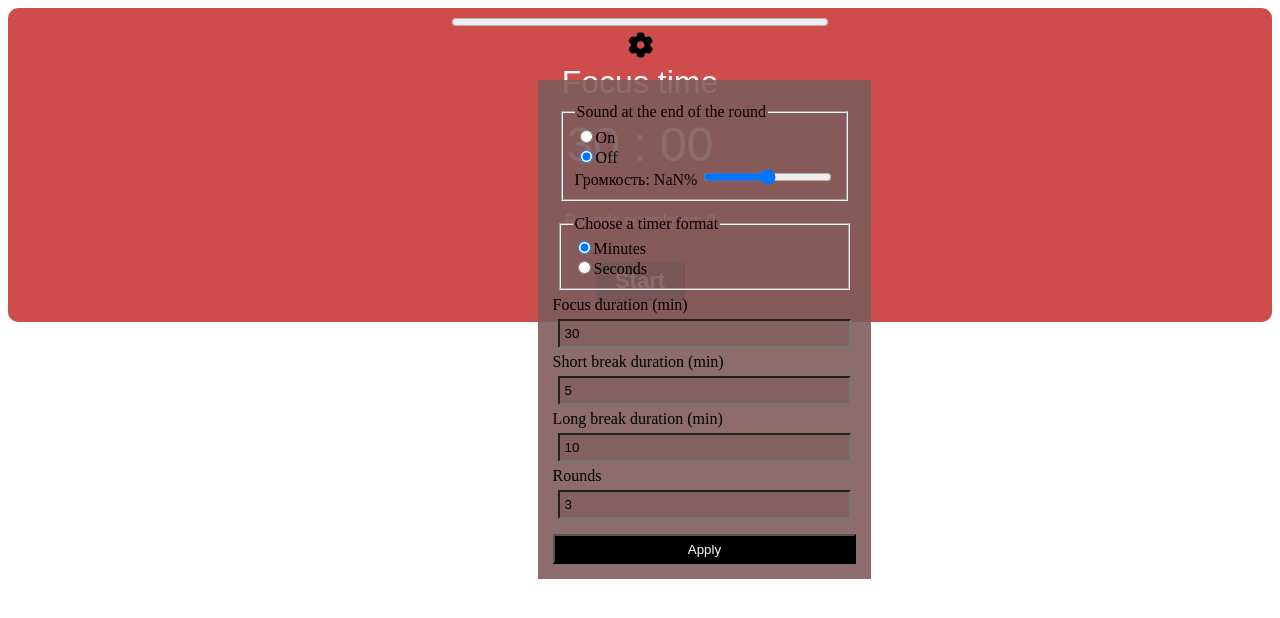
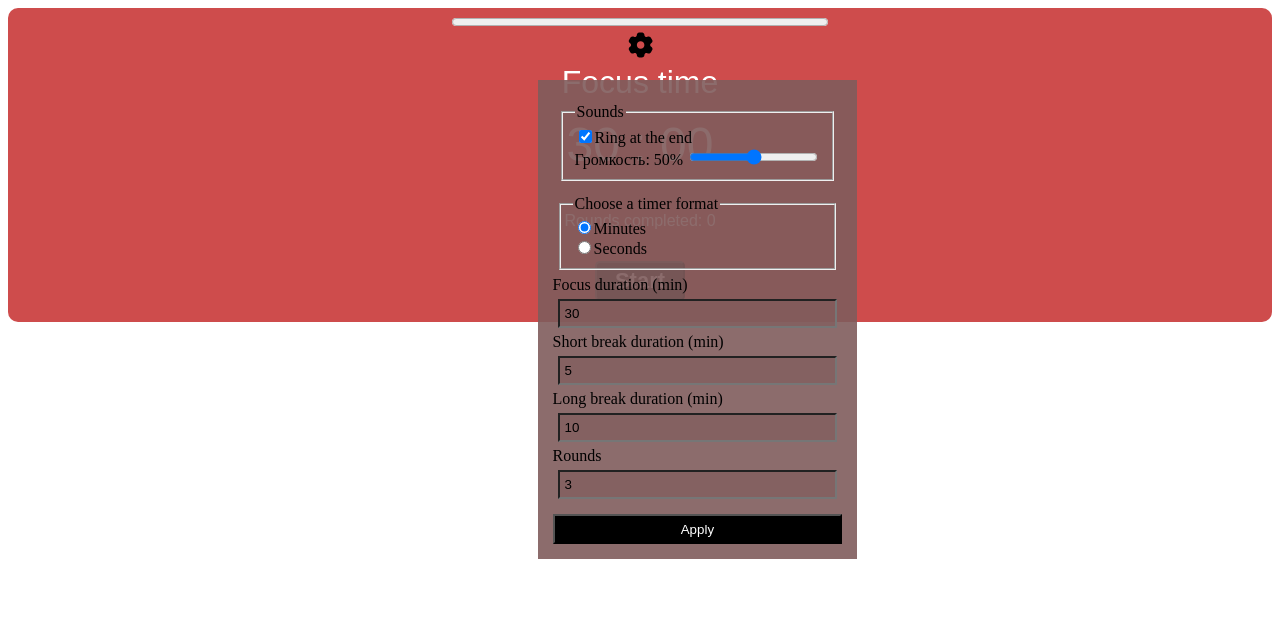
Before and after one commit to Wecpo/Pomodoro, a Vue app: page / in a window 1280 px wide. Both pictures are taken after a click on the element 640 px from the left and 47 px from the top of the page. Shown: the top 618 px of the page. Built offline with nearby package versions, Linux system fonts and the light colour scheme.

Commit message:
refactor: fieldsets from timerSettingsModal form are placed in a separate components and sound input changed to checkbox

```diff
--- a/src/components/fieldsets/TimerSettingsModalFieldsetSound.vue
+++ b/src/components/fieldsets/TimerSettingsModalFieldsetSound.vue
@@ -1,16 +1,13 @@
 <script setup lang="ts">
-const ringAtheEnd = defineModel<string>('ringAtTheEnd');
-const volume = defineModel<string>('volume');
+const ringAtheEnd = defineModel<boolean>('ringAtTheEnd');
+const volume = defineModel<number>('volume', { required: true, default: 0.5 });
 </script>
 
 <template>
   <fieldset class="fieldset-sounds">
-    <legend>Sound at the end of the round</legend>
+    <legend>Sounds</legend>
     <label>
-      <input v-model="ringAtheEnd" type="radio" value="on">On
-    </label>
-    <label>
-      <input v-model="ringAtheEnd" type="radio" value="off">Off
+      <input v-model="ringAtheEnd" type="checkbox">Ring at the end
     </label>
     <label class="label-volume" for="volume">Громкость: {{ Math.round(volume * 100) }}%
       <input
--- a/src/components/fieldsets/TimerSettingsModalFieldsetTimer.vue
+++ b/src/components/fieldsets/TimerSettingsModalFieldsetTimer.vue
@@ -1,8 +1,5 @@
 <script setup lang="ts">
-import { ref } from 'vue';
-
-const props = defineProps<{ timerFormat: string }>();
-const timerFormat = ref(props.timerFormat);
+const timerFormat = defineModel<string>('timerFormat');
 </script>
 
 <template>
--- a/src/components/timer/TimerMain.vue
+++ b/src/components/timer/TimerMain.vue
@@ -18,7 +18,7 @@ const DEFAULT_TIMER_SETTINGS = {
   longBreakDuration: 600,
   rounds: 3,
   timerFormat: 'minutes',
-  ringAtTheEnd: 'off',
+  ringAtTheEnd: true,
   volume: 0.5,
 };
 
--- a/src/components/timer/TimerSettingsModal.vue
+++ b/src/components/timer/TimerSettingsModal.vue
@@ -13,8 +13,8 @@ const props = withDefaults(defineProps<TimerSettingsModal>(), {
       longBreakDuration: 600,
       rounds: 3,
       timerFormat: 'seconds',
-      ringAtTheEnd: 'off',
-      volume: 50,
+      ringAtTheEnd: false,
+      volume: 0.5,
     }),
 });
 
@@ -88,9 +88,9 @@ onUnmounted(() => {
     <form class="modal" @submit.prevent="editSettings">
       <TimerSettingsModalFieldsetSound
         v-model:ring-at-the-end="localTimerSettings.ringAtTheEnd"
-        v-model.number="localTimerSettings.volume"
+        v-model:volume.number="localTimerSettings.volume"
       />
-      <TimerSettingsModalFieldsetTimer :timer-format="localTimerSettings.timerFormat" />
+      <TimerSettingsModalFieldsetTimer v-model:timer-format="localTimerSettings.timerFormat" />
       <label for="focus">Focus duration ({{ timerFormatString }})</label>
       <input id="focus" v-model="localTimerSettings.focusDuration" type="number" required="true" min="1">
       <label for="shortBreak">Short break duration ({{ timerFormatString }})</label>
--- a/src/types/interfaces/TimerSettings.ts
+++ b/src/types/interfaces/TimerSettings.ts
@@ -4,6 +4,6 @@ export interface TimerSettings {
   longBreakDuration: number
   rounds: number
   timerFormat: string
-  ringAtTheEnd: string
+  ringAtTheEnd: boolean
   volume: number
 }
--- a/src/types/interfaces/TimerSettingsModal.ts
+++ b/src/types/interfaces/TimerSettingsModal.ts
@@ -5,7 +5,7 @@ export interface TimerSettingsModal {
     longBreakDuration: number
     rounds: number
     timerFormat: string
-    ringAtTheEnd: string
+    ringAtTheEnd: boolean
     volume: number
   }
   settingsIconRef: HTMLElement | null
```
